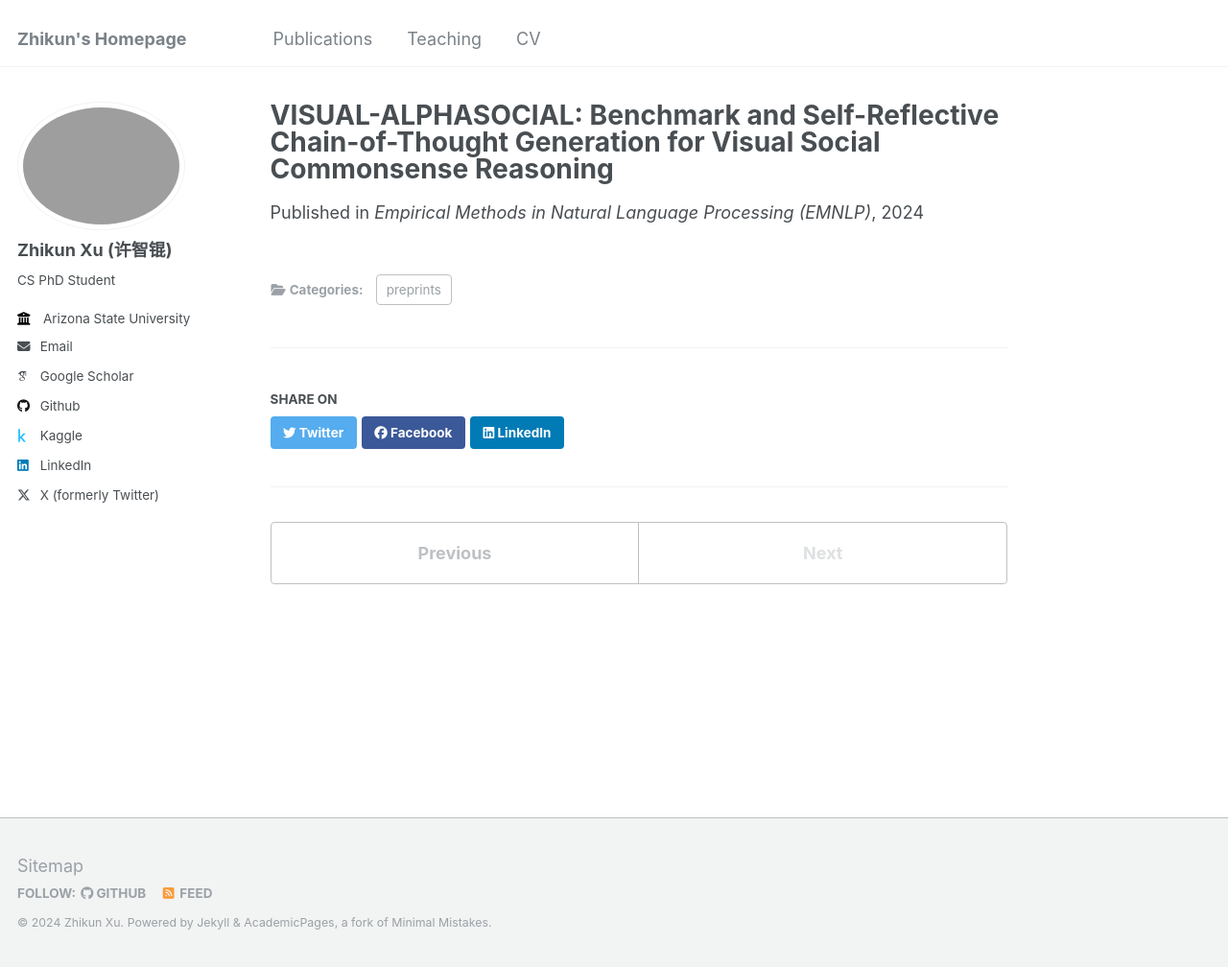
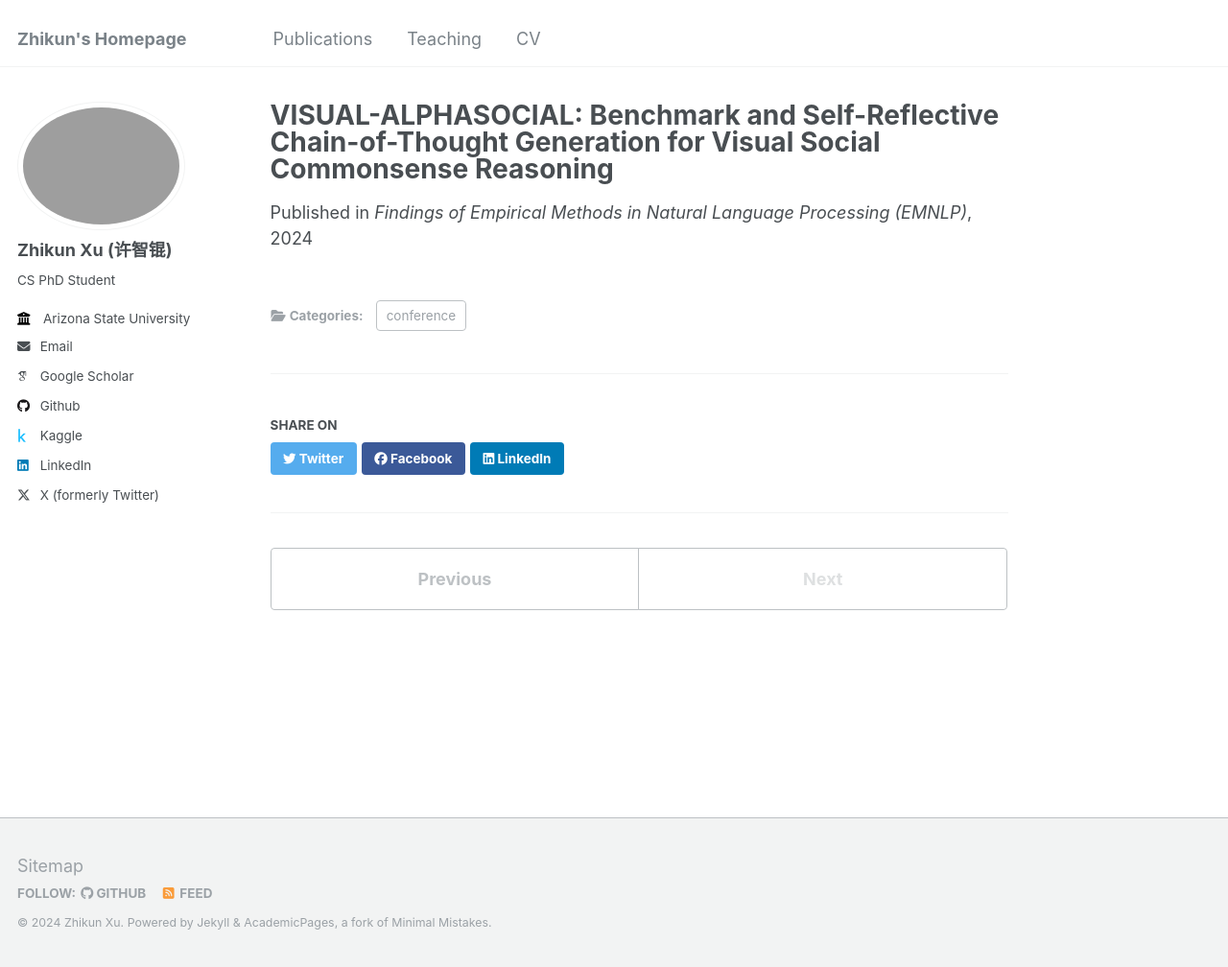
Before and after one commit to Jerrrrykun/jerrrrykun.github.io, a Jekyll site: the page built from _publications/2024-09-20-paper-4.md, in a window 1280 px wide and 1008 px high. Shown: the whole window at 96% size. Built offline with Jekyll 4.4.1, drawn with Linux system fonts in a browser that asks for light colours; some web fonts are replaced.

Commit message:
Update 2024-09-20-paper-4.md

```diff
--- a/_publications/2024-09-20-paper-4.md
+++ b/_publications/2024-09-20-paper-4.md
@@ -1,12 +1,12 @@
 ---
 title: "VISUAL-ALPHASOCIAL: Benchmark and Self-Reflective Chain-of-Thought Generation for Visual Social Commonsense Reasoning"
-authors: 'Zongyu Lin*, <strong>Zhikun Xu*</strong>, Yixin Wan, Stuart X. Yao, Xiaohan Song, Tsung-Han Lin, Selina Song, Pranav Subbaraman, Kai-Wei Chang, Yizhou Sun '
+authors: 'Zongyu Lin*, <strong>Zhikun Xu*</strong>, Yixin Wan, Stuart X. Yao, Xiaohan Song, Tsung-Han Lin, Selina Song, Pranav Subbaraman, Kai-Wei Chang, Yizhou Sun'
 collection: publications
-category: preprints
+category: conference
 permalink: /publication/2024-09-20-paper-4
 excerpt:
 date: 2024-09-20
-venue: 'Empirical Methods in Natural Language Processing (EMNLP)'
+venue: 'Findings of Empirical Methods in Natural Language Processing (EMNLP)'
 slidesurl:
 paperurl:
 citation:
```
